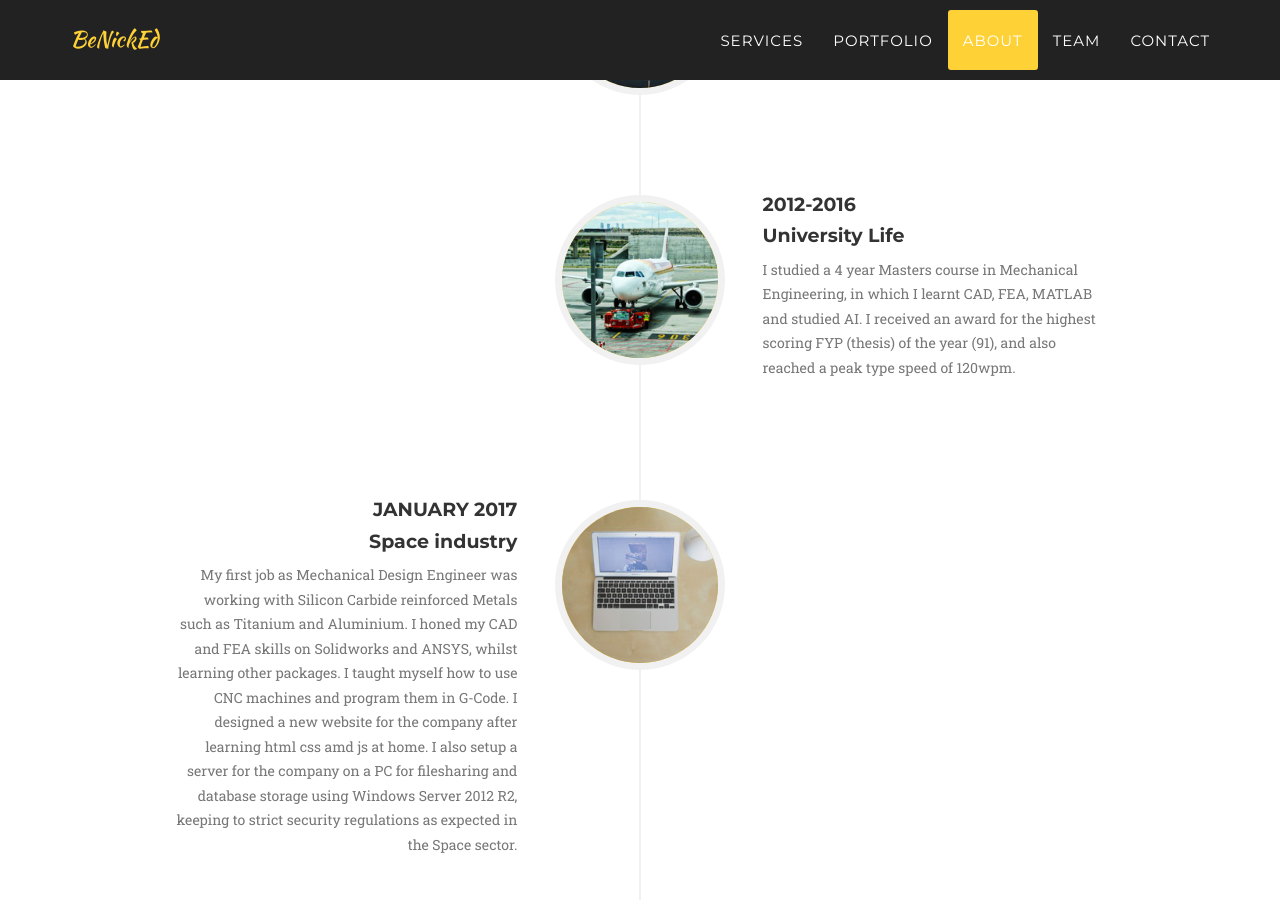
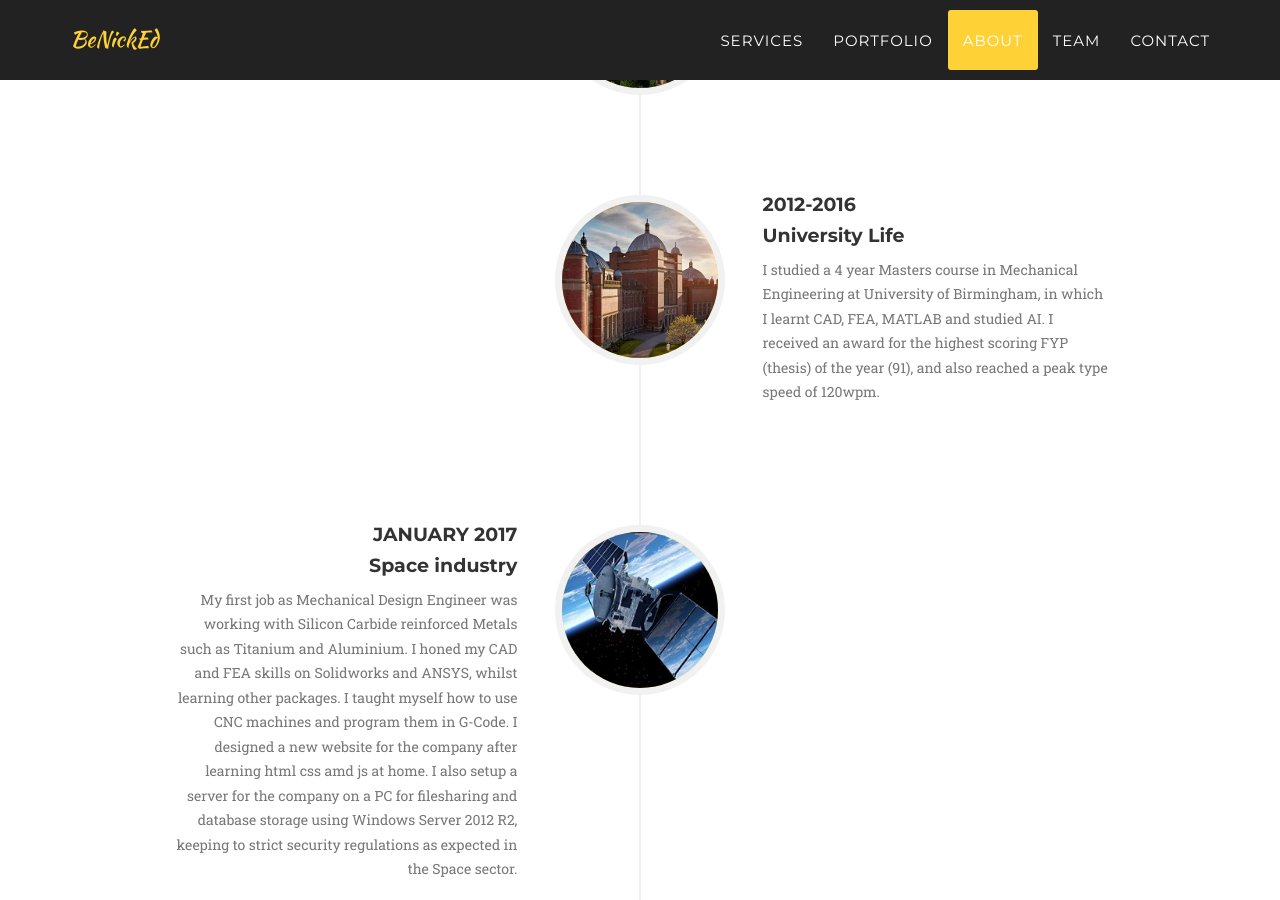
Before and after one commit to lilNickyg/NickGraham.github.io, a Jekyll site: the page built from index.html, in a window 1280 px wide and 900 px high, scrolled down 3291 px. Built offline with Jekyll 4.4.1, drawn with Linux system fonts in a browser that asks for light colours; some web fonts are replaced.

Commit message:
Pics and About

```diff
--- a/_includes/about.html
+++ b/_includes/about.html
@@ -34,7 +34,7 @@
                                     <h4 class="subheading">University Life</h4>
                                 </div>
                                 <div class="timeline-body">
-                                    <p class="text-muted">I studied a 4 year Masters course in Mechanical Engineering, in which I learnt CAD, FEA, MATLAB and studied AI. I received an award for the highest scoring FYP (thesis) of the year (91), and also reached a peak type speed of 120wpm.</p>
+                                    <p class="text-muted">I studied a 4 year Masters course in Mechanical Engineering at University of Birmingham, in which I learnt CAD, FEA, MATLAB and studied AI. I received an award for the highest scoring FYP (thesis) of the year (91), and also reached a peak type speed of 120wpm.</p>
                                 </div>
                             </div>
                         </li>
```
Also changed, not shown: img/about/1.jpg, img/about/2.jpg, img/about/3.jpg, img/about/4.jpg.
